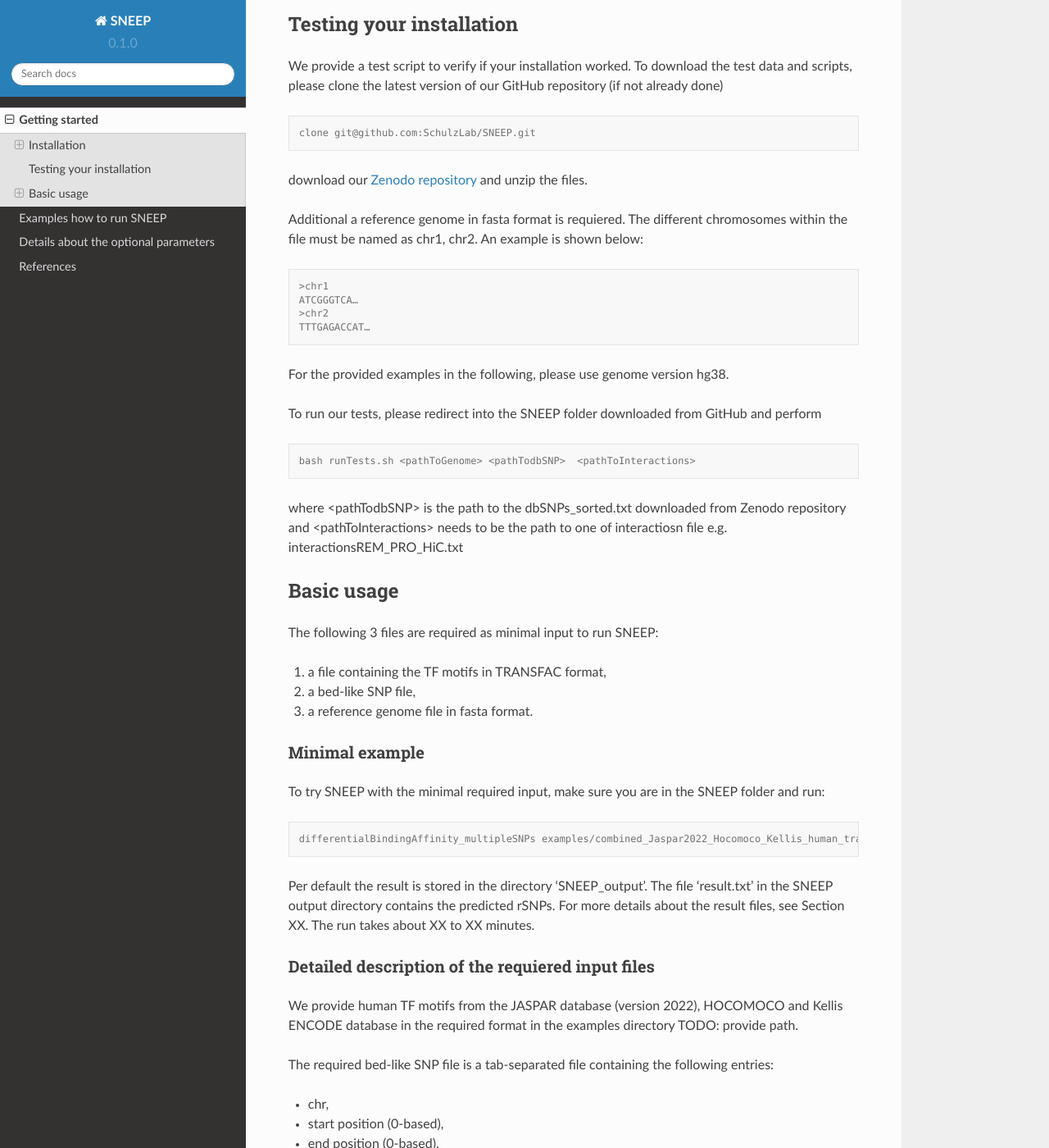
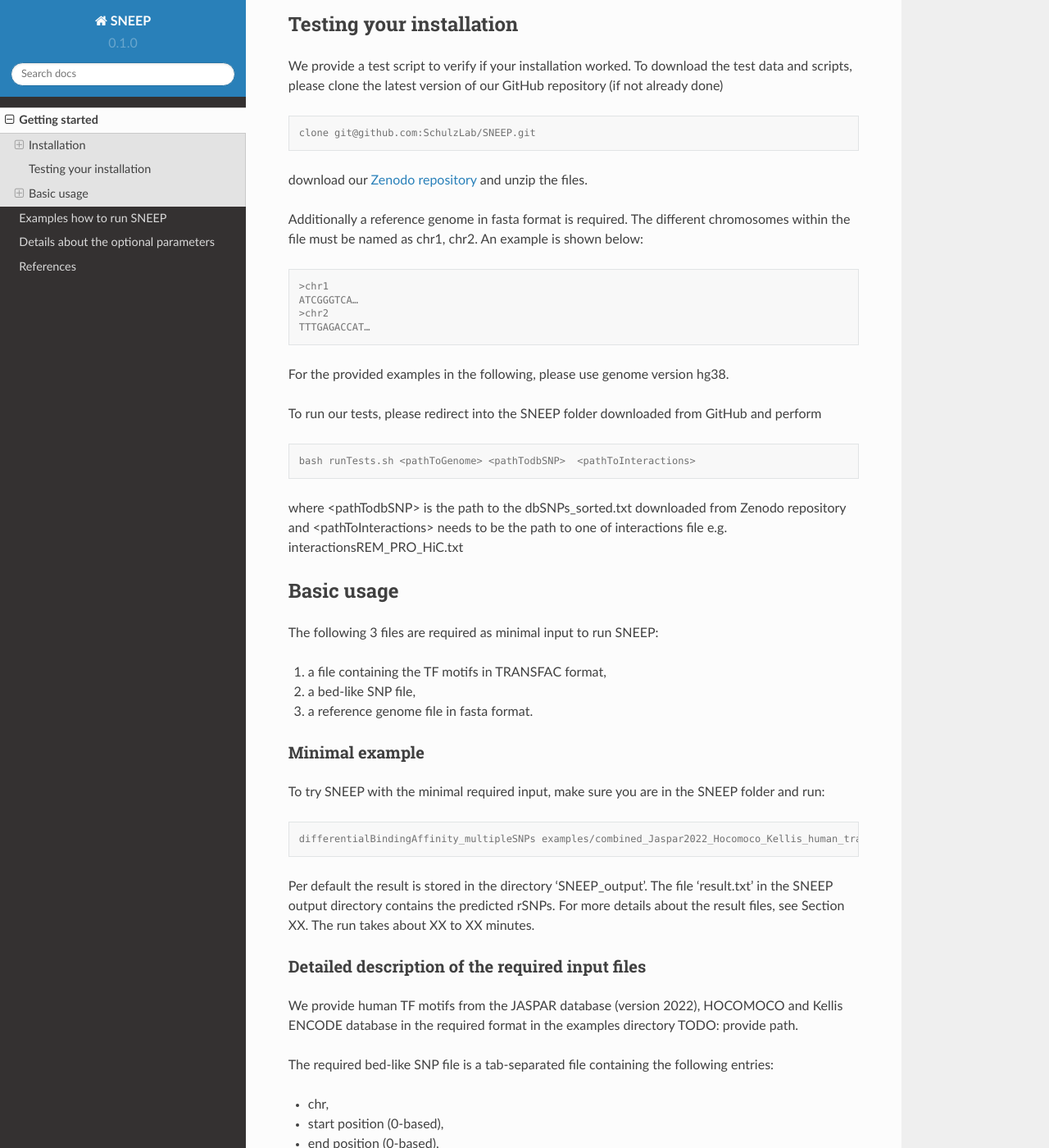
Before and after one commit to SchulzLab/SNEEP, a Sphinx documentation site: the page built from docs/gettingStarted.rst, in a window 1280 px wide and 1400 px high, scrolled down 1463 px. Shown: the whole window at 82% size. Built offline with Sphinx 7.4.7 and the Read the Docs theme 2.0.0, drawn with Linux system fonts in a browser that asks for light colours; pages that are not in the unit, such as notebooks, are missing from menus; some of the changed text lies outside the part shown.

Commit message:
Update gettingStarted.rst
fix typos in readme

```diff
--- a/docs/gettingStarted.rst
+++ b/docs/gettingStarted.rst
@@ -16,7 +16,7 @@ Bioconda package
 -----------------
 **Note** Our conda package is currently under maintance. Please install our software via the manual installation (see below).
 
-We provide a bioconda package to install the main functionality of our approach. Therefore an installation of  Bioconda `here <https://bioconda.github.io/>`_ is requiered.
+We provide a bioconda package to install the main functionality of our approach. Therefore an installation of  Bioconda `here <https://bioconda.github.io/>`_ is required.
 
 .. code-block:: console
 
@@ -56,7 +56,7 @@ We provide a test script to verify if your installation worked.  To download the
 
 download our `Zenodo repository <https://doi.org/10.5281/zenodo.4892591>`_ and unzip the files.
 
-Additional a reference genome in fasta format is requiered. The different chromosomes within the file must be named as chr1, chr2. An example is shown below:
+Additionally a reference genome in fasta format is required. The different chromosomes within the file must be named as chr1, chr2. An example is shown below:
 
 .. code-block:: console
 
@@ -73,7 +73,7 @@ To run our tests, please redirect into the SNEEP folder downloaded from GitHub a
 
   bash runTests.sh <pathToGenome> <pathTodbSNP>  <pathToInteractions>
 
-where <pathTodbSNP> is the path to the dbSNPs_sorted.txt downloaded from Zenodo repository and  <pathToInteractions> needs to be the path to one of interactiosn file e.g. interactionsREM_PRO_HiC.txt
+where <pathTodbSNP> is the path to the dbSNPs_sorted.txt downloaded from Zenodo repository and  <pathToInteractions> needs to be the path to one of interactions file e.g. interactionsREM_PRO_HiC.txt
 
 Basic usage
 ============
@@ -96,7 +96,7 @@ To try SNEEP with the minimal required input, make sure you are in the SNEEP fol
 Per default the result is stored in the directory ‘SNEEP_output’. The file ‘result.txt’ in the SNEEP output directory contains the predicted rSNPs. For more details about the result files, see Section XX. The run takes about XX to XX minutes.
 
 
-Detailed description of the requiered input files
+Detailed description of the required input files
 ----------------------------------------------------
 
 We provide human TF motifs from the JASPAR database (version 2022), HOCOMOCO and  Kellis ENCODE database in the required format in the examples directory TODO: provide path.
@@ -122,7 +122,7 @@ An example of a properly formated SNP files can be found below:
   chr12   111569951       111569952       G       C       rs653178        -1
 
 
-If you want to consider a SNP, which has multiple alternative alleles like for instance `rs11206510 <https://www.ncbi.nlm.nih.gov/snp/rs11206510>`_ (T -> A,C,G) , please add one line per alternative allele in the bed-like SNP file. An example is shown below:
+If you want to consider a SNP, which has multiple alternative alleles, like for instance `rs11206510 <https://www.ncbi.nlm.nih.gov/snp/rs11206510>`_ (T -> A,C,G) , please add one line per alternative allele in the bed-like SNP file. An example is shown below:
 
 .. code-block:: console
 
```
Also changed, not shown: other parts of docs/gettingStarted.rst (+2 -2 lines).
